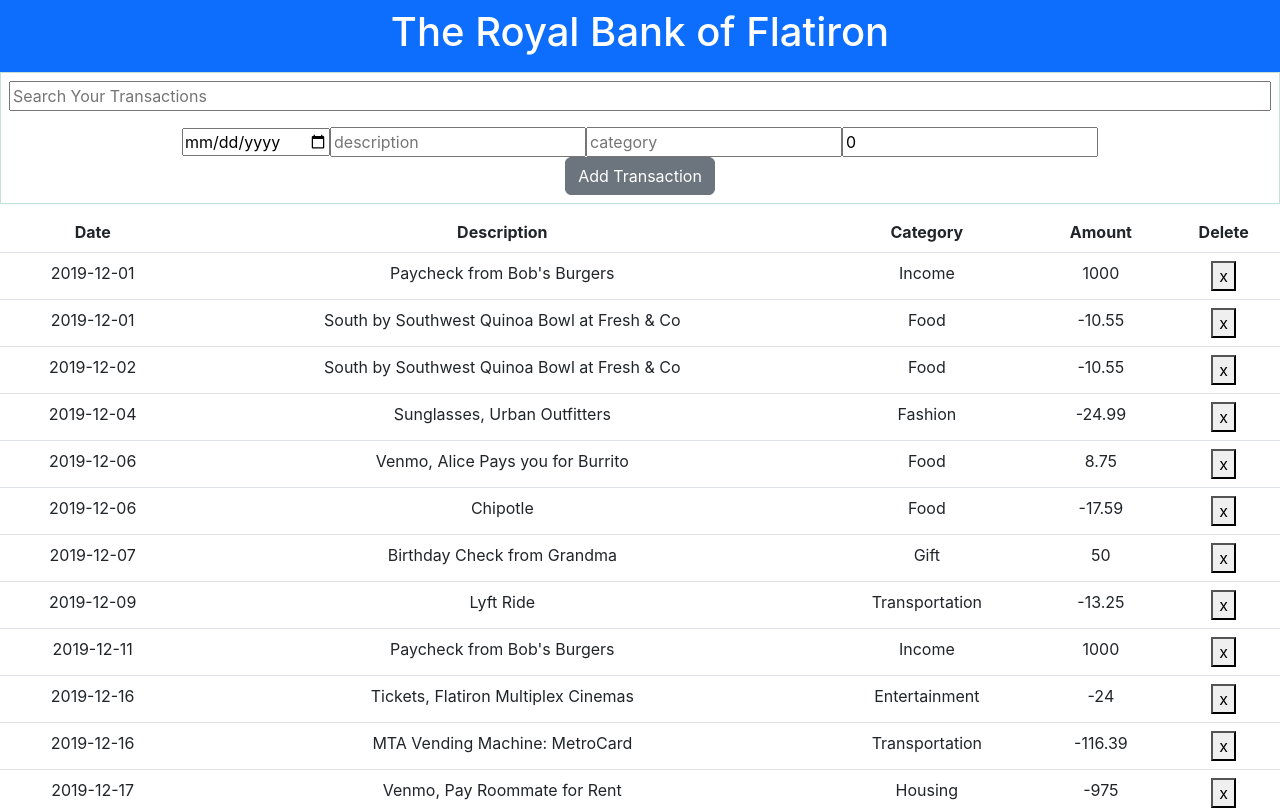
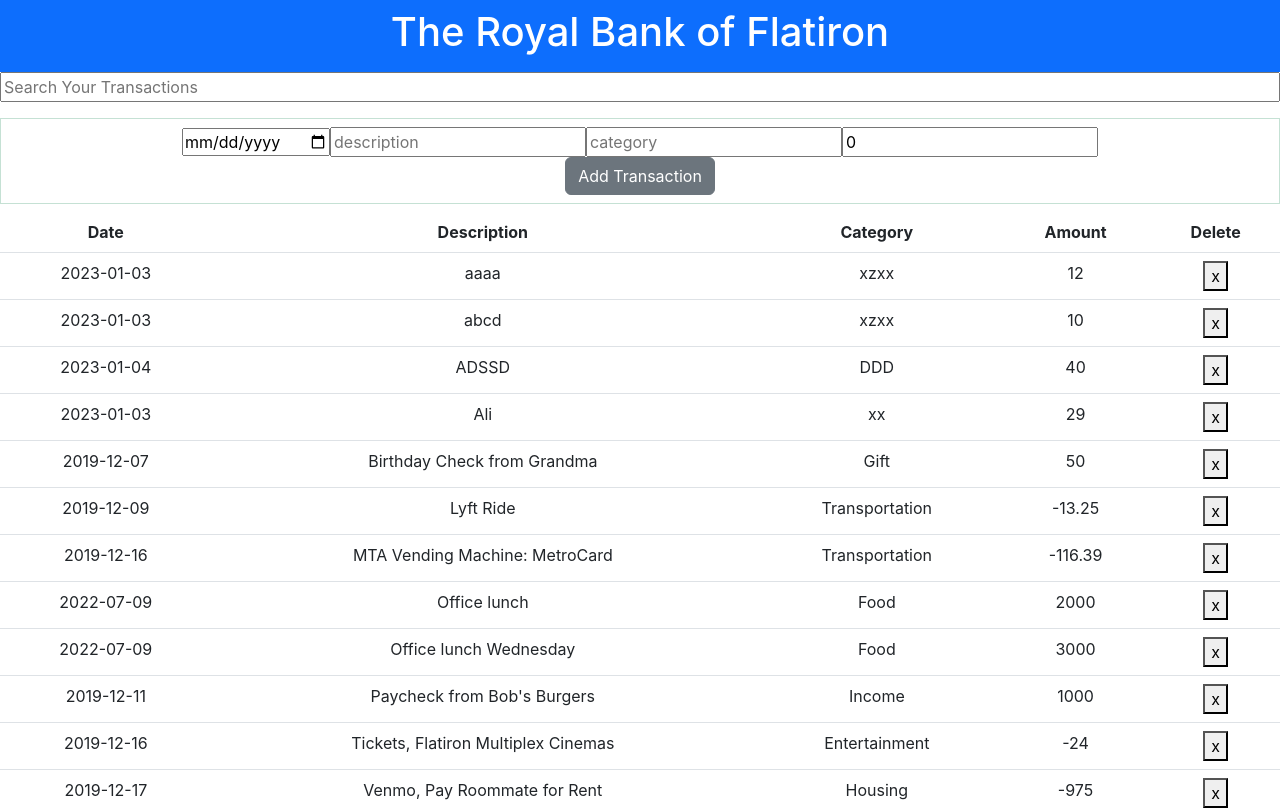
Before and after one commit to Felixkimosop/Bank_of_flatiron, a React (Create React App) app: page / in a window 1280 px wide. Shown: the top 810 px of the page. Built offline with nearby package versions, Linux system fonts and the light colour scheme; data requests are answered from the project's data file.

Commit message:
completed assignment

```diff
--- a/db.json
+++ b/db.json
@@ -1,47 +1,5 @@
 {
   "transactions": [
-    {
-      "id": 1,
-      "date": "2019-12-01",
-      "description": "Paycheck from Bob's Burgers",
-      "category": "Income",
-      "amount": 1000
-    },
-    {
-      "id": 2,
-      "date": "2019-12-01",
-      "description": "South by Southwest Quinoa Bowl at Fresh & Co",
-      "category": "Food",
-      "amount": -10.55
-    },
-    {
-      "id": 3,
-      "date": "2019-12-02",
-      "description": "South by Southwest Quinoa Bowl at Fresh & Co",
-      "category": "Food",
-      "amount": -10.55
-    },
-    {
-      "id": 4,
-      "date": "2019-12-04",
-      "description": "Sunglasses, Urban Outfitters",
-      "category": "Fashion",
-      "amount": -24.99
-    },
-    {
-      "id": 5,
-      "date": "2019-12-06",
-      "description": "Venmo, Alice Pays you for Burrito",
-      "category": "Food",
-      "amount": 8.75
-    },
-    {
-      "id": 6,
-      "date": "2019-12-06",
-      "description": "Chipotle",
-      "category": "Food",
-      "amount": -17.59
-    },
     {
       "id": 7,
       "date": "2019-12-07",
@@ -99,25 +57,32 @@
       "id": 14
     },
     {
-      "date": "2023-01-04",
-      "description": "zz",
-      "category": "zz",
-      "amount": "02",
+      "date": "2023-01-03",
+      "description": "abcd",
+      "category": "xzxx",
+      "amount": "10",
       "id": 15
     },
     {
-      "date": "2023-01-11",
-      "description": "zxzxx",
-      "category": "sdd",
-      "amount": "05",
+      "date": "2023-01-03",
+      "description": "Ali",
+      "category": "xx",
+      "amount": "29",
       "id": 16
     },
     {
-      "date": "2023-01-17",
-      "description": "xxxxc",
-      "category": "sdd",
-      "amount": "09",
+      "date": "2023-01-03",
+      "description": "aaaa",
+      "category": "xzxx",
+      "amount": "12",
       "id": 17
+    },
+    {
+      "date": "2023-01-04",
+      "description": "ADSSD",
+      "category": "DDD",
+      "amount": "40",
+      "id": 18
     }
   ]
 }
--- a/src/App.js
+++ b/src/App.js
@@ -3,38 +3,27 @@ import './App.css';
 import Header from './Components/Header';
 import Form from './Components/Form';
 import Table from './Components/Table';
+import Search from './Components/Search';
 
 function App() {
 
  const [list, setList] = useState([])
+ const [input, setInput] = useState('')
 
  useEffect(function(){
-  fetch("  http://localhost:8001/transactions")
+  fetch("  http://localhost:8001/transactions?q=" + input)
   .then(response => response.json())
       .then(data => setList(data))
 
 
-},[])
+},[input])
 
 
 
-function handleDelete(e){
-  e.preventDefault();
-  const removed = e.target
-  removed.parentElement.parentElement.remove();
+function handleSearch(e){
 
-
-  fetch('http://localhost:8001/transactions', {
-    method: "DELETE",
-    headers: {
-      "Content-Type": "application/json"
-    },
-    body: JSON.stringify({
-      handleDelete
-    })
-
-
-})}
+  setInput(e.target.value)
+}
 
 
 
@@ -44,8 +33,9 @@ function handleDelete(e){
     <div className="App">
 
      <Header />
-     <Form list = {list} setList = {setList} />
-     <Table list = {list} handleDelete={handleDelete}/>
+     < Search handleSearch = {handleSearch}/>
+     <Form list = {list}  setList = {setList} />
+     <Table list = {list}  />
     </div>
   );
 }
--- a/src/Components/Form.js
+++ b/src/Components/Form.js
@@ -10,14 +10,17 @@ function Form({list, setList}){
      const [category, setCategory] = useState('')
      const [amount, setAmount] = useState(0)
 
+
      function newData(e){
         e.preventDefault()
         setList([...list, {
+
             date,
             description,
             category,
             amount
         }])
+
         setDate('')
         setDescription('')
         setCategory('')
@@ -29,6 +32,7 @@ function Form({list, setList}){
                 "Content-Type": "application/json"
             },
             body: JSON.stringify({
+
                 date,
                 description,
                 category,
@@ -40,10 +44,7 @@ function Form({list, setList}){
 
     }
 
-    function handleSearch(e){
-        const input = e.target.value
-        setList(list.filter(item => item.description.toLowerCase().includes(input)))
-    }
+
 
 
 
@@ -53,8 +54,9 @@ function Form({list, setList}){
 
 
     return(
+        <>
         <form  className="border border-success p-2 mb-2 border-opacity-25" onSubmit={newData}>
-         <input onChange={handleSearch} className="input-group mb-3" type="text" placeholder="Search Your Transactions"/>
+
          <div>
          <input name="date"onChange={(e)=>{setDate(e.target.value)}}  value = {date} type = "date" placeholder="date"/>
          <input name="description" onChange={(e)=>{setDescription(e.target.value)}} value= {description}type = "text" placeholder="description"/>
@@ -64,6 +66,7 @@ function Form({list, setList}){
          <button type="submit" placeholder=""  className="btn btn-secondary">Add Transaction</button>
 
         </form>
+        </>
     )
 }
 
--- /dev/null
+++ b/src/Components/Search.js
@@ -0,0 +1,11 @@
+import React from "react";
+
+function Search ({handleSearch}){
+    return (
+        <div>
+         <input  className="input-group mb-3" type="text" onChange={handleSearch} placeholder="Search Your Transactions"/>
+
+        </div>
+        )
+}
+export default Search
--- a/src/Components/Table.js
+++ b/src/Components/Table.js
@@ -1,7 +1,21 @@
 import React  from "react";
 
 
-function Table({list,handleDelete}){
+function Table({list}){
+
+function handleDelete(id){
+    fetch(`http://localhost:8001/transactions/${id}`,{
+        method:"DELETE",
+        headers:{
+            "Content-Type":"application/json"
+}}
+
+    )
+  .then(res=>res.json())
+  .then(data=>document.location.reload()
+  )
+}
+const sortedList = list.sort((a, b) => (a.description.toUpperCase() > b.description.toUpperCase() ? 1 : -1))
 
 
 
@@ -20,14 +34,15 @@ function Table({list,handleDelete}){
 
                   <tbody>
                   {
-                    list.map((item, index)=>{
+                   sortedList.map((item, index)=>{
                         return(
                             <tr key={index}>
+
                                 <td>{item.date}</td>
                                 <td>{item.description}</td>
                                 <td>{item.category}</td>
                                 <td>{item.amount}</td>
-                                <td><button onClick = {handleDelete}>x</button></td>
+                                <td><button onClick={ ()=>handleDelete(item.id)}>x</button></td>
 
                                  </tr>
                         )
```
